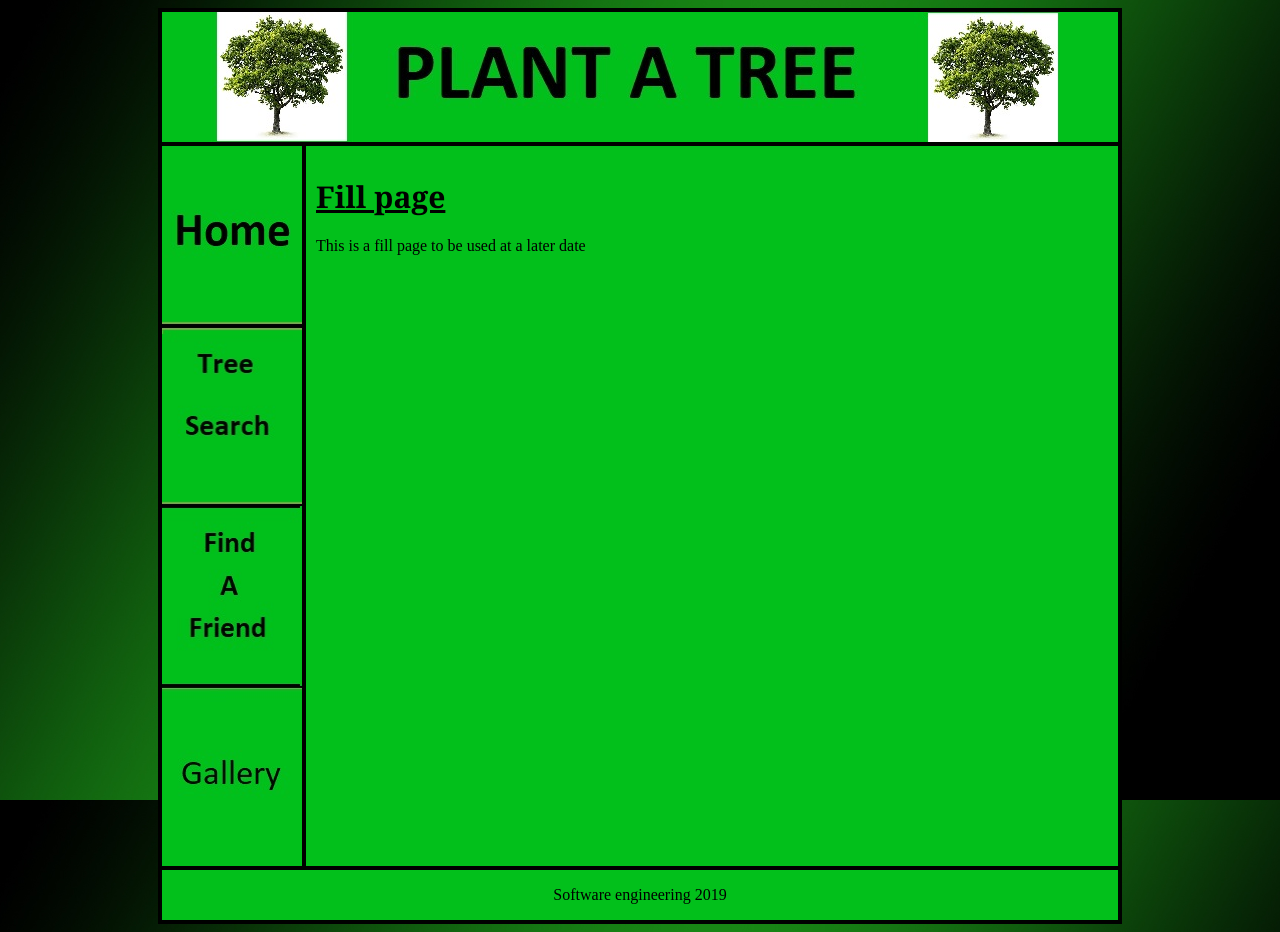
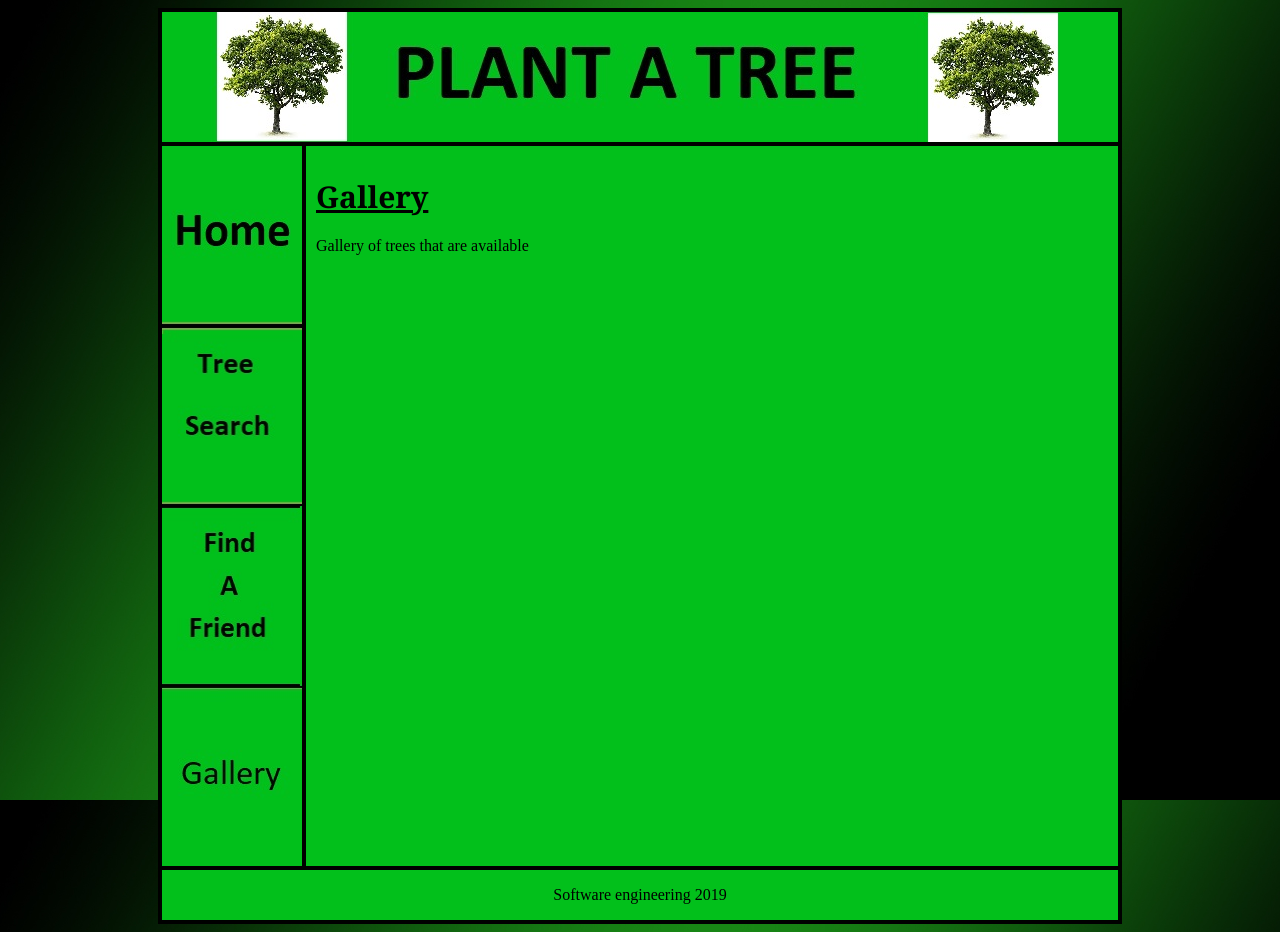
Before and after one commit to kingkhan96/PlantATreeSprint1, a PHP site: page /gallery.php in a window 1280 px wide. Run offline with PHP 8.4, Linux system fonts and the light colour scheme; data that the repository does not hold is empty.

Commit message:
Update gallery.php

```diff
--- a/gallery.php
+++ b/gallery.php
@@ -19,8 +19,8 @@ include('config.php');
 				<a href="gallery.php"><img src="images/gallery.jpg" width="140" height="180" alt="Top 10" /></a>
 			</div><!--menu-->
 			<div id="main">
-				<h1><u><b>Fill page</b></u></h1>
-				<p>This is a fill page to be used at a later date
+				<h1><u><b>Gallery</b></u></h1>
+				<p>Gallery of trees that are available
 			</div><!--main-->
 			<div id="footer">
 			<p>Software engineering 2019</p>
```
